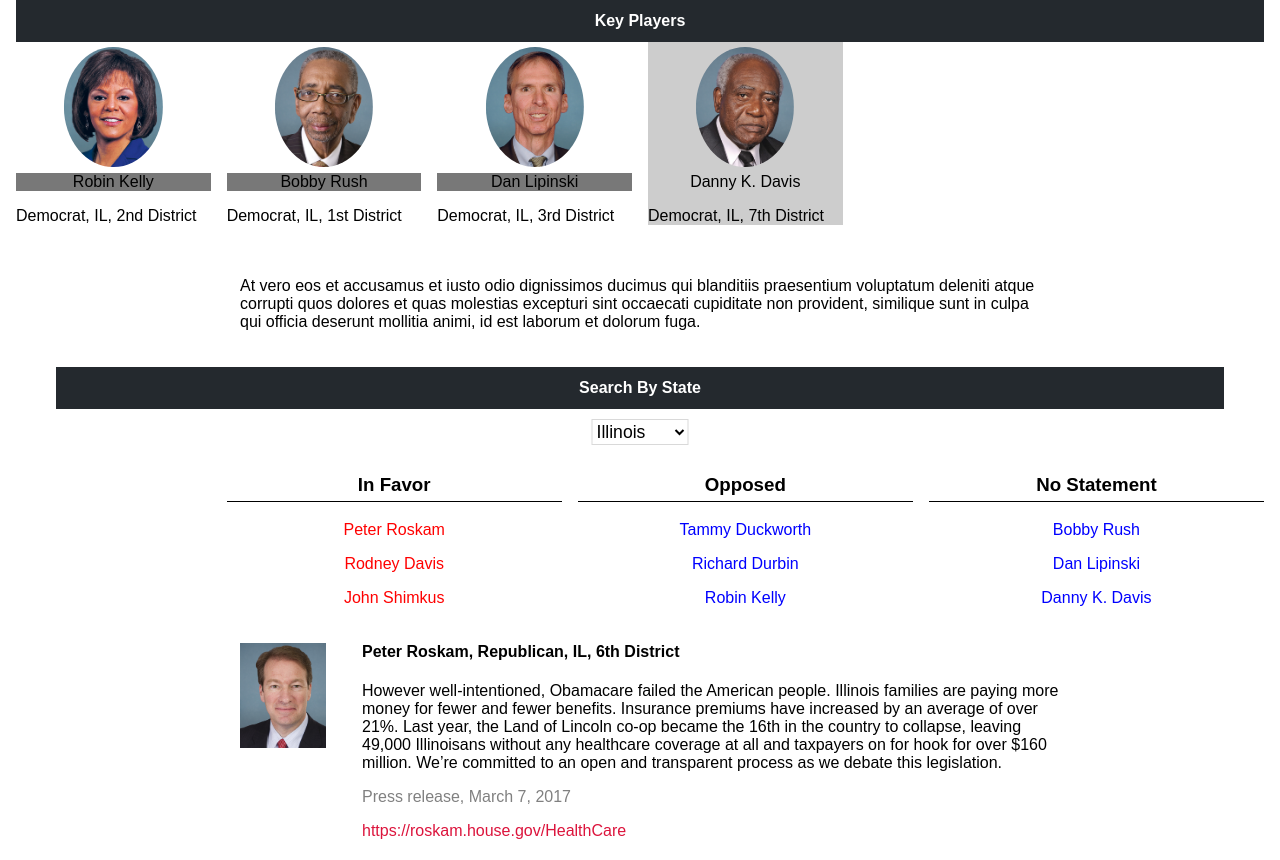
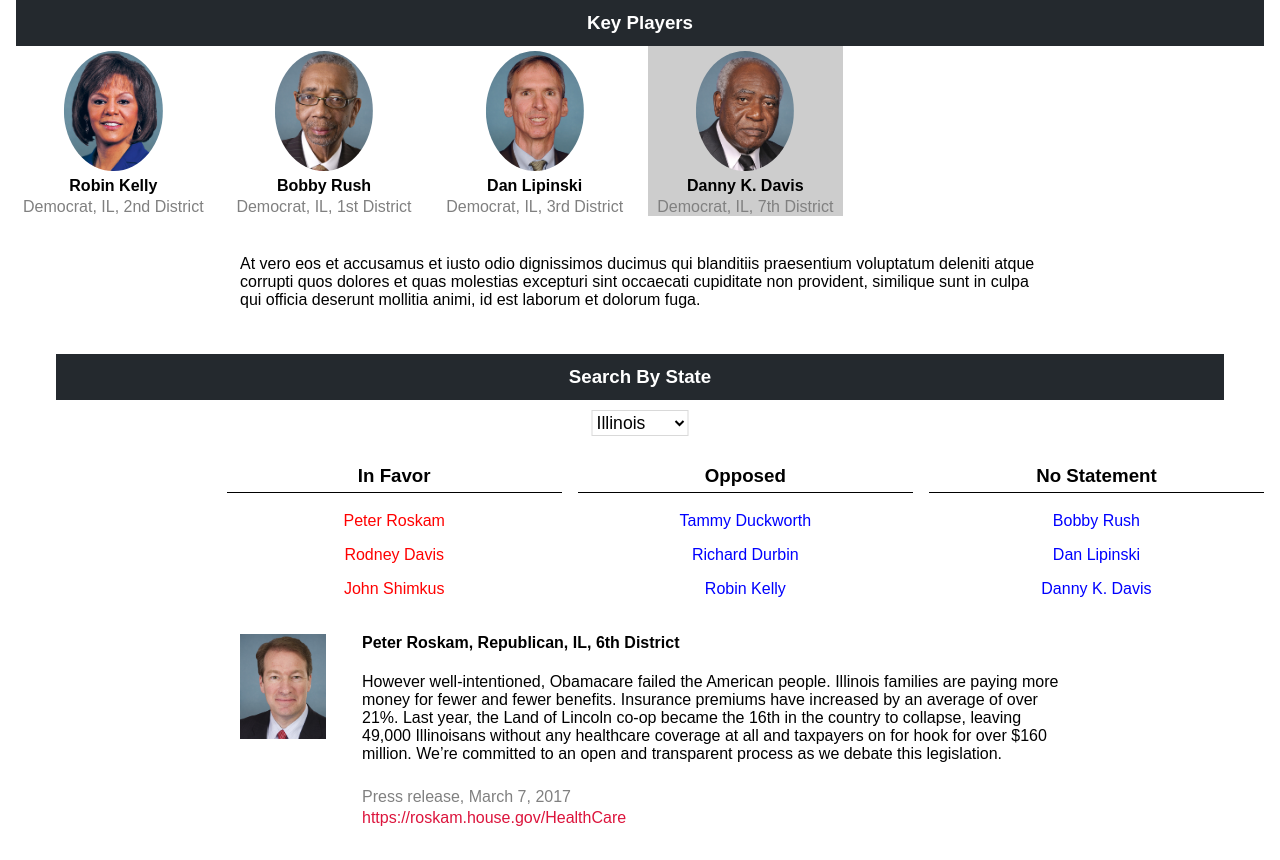
Before and after one commit to MagicWilliams/studio-legislator-tracker, a React (Create React App) app: page / in a window 1280 px wide. Built offline with nearby package versions, Linux system fonts and the light colour scheme.

Commit message:
Styling: text color, spacing

```diff
--- a/src/components/KeyPlayers/KeyPlayers.css
+++ b/src/components/KeyPlayers/KeyPlayers.css
@@ -27,3 +27,9 @@
   border: 1px solid #cdcdcd;
 
 }
+
+.thumbnailDetails {
+  text-align: center;
+  margin: 3px;
+  color: gray;
+}
--- a/src/components/KeyPlayers/KeyPlayers.jsx
+++ b/src/components/KeyPlayers/KeyPlayers.jsx
@@ -73,7 +73,7 @@ class KeyPlayer extends Component {
         <Row>
           <Col xs={12}>
             <div className="header">
-              <h4 className="stanceHeader"> Key Players </h4>
+              <h3 className="stanceHeader"> Key Players </h3>
             </div>
           </Col>
         </Row>
@@ -85,12 +85,12 @@ class KeyPlayer extends Component {
                 style={(rep.name) === name ? {backgroundColor: '#cdcdcd'} : {borderRadius: 0}}
                 onClick={() => this.updateShownInfo(rep)}>
                 <img src={rep.img} className="thumbnailImage"                />
-                <p className="thumbnailBio"
-                  //style={(rep.stance) === "opposed" ? {backgroundColor: '#cdcdcd'} : {backgroundColor: '#787878'}}>
-                  style={(rep.name) === name ? {backgroundColor: '#cdcdcd'} : {backgroundColor: '#787878'}}>
+                <h4 className="thumbnailBio">
+                  {/* style={(rep.stance) === "opposed" ? {backgroundColor: '#cdcdcd'} : {backgroundColor: '#787878'}}>
+                  style={(rep.name) === name ? {backgroundColor: '#cdcdcd'} : {backgroundColor: '#787878'}}> */}
                   {rep.name}
-                </p>
-                <p> {rep.party}, {rep.state}, {rep.district} </p>
+                </h4>
+                <p className="thumbnailDetails"> {rep.party}, {rep.state}, {rep.district} </p>
               </div>
             </Col>
             )}
--- a/src/components/RepCard/RepCard.css
+++ b/src/components/RepCard/RepCard.css
@@ -14,6 +14,8 @@
 
 .source {
   color: gray;
+  margin-bottom: 3px;
+  margin-top: 25px;
 }
 
 .link {
--- a/src/components/SearchByState/SearchByState.jsx
+++ b/src/components/SearchByState/SearchByState.jsx
@@ -44,7 +44,7 @@ class SearchByState extends Component {
           <Row>
             <Col xs={12}>
               <div className="header">
-                <h4 className="stanceHeader"> Search By State </h4>
+                <h3 className="stanceHeader"> Search By State </h3>
               </div>
             </Col>
           </Row>
```
